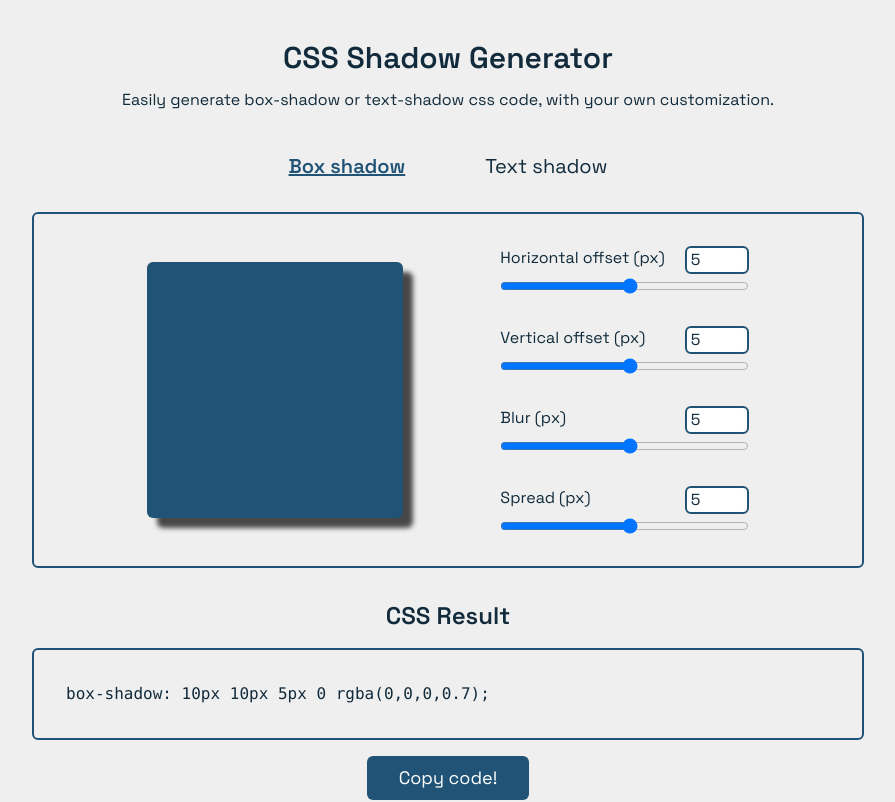
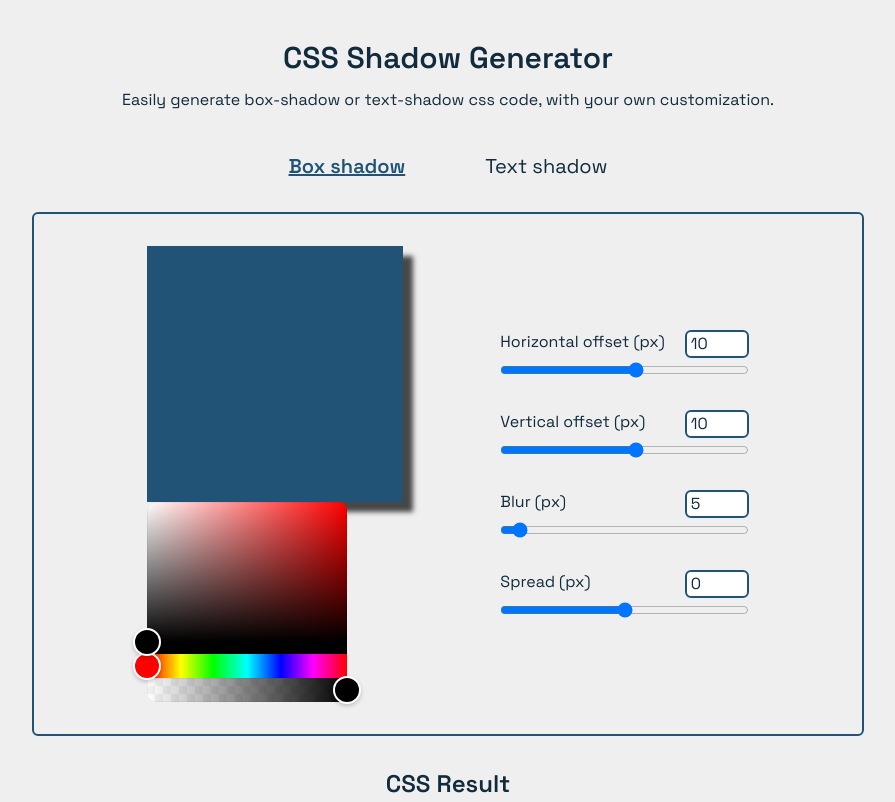
Before and after one commit to up2dul/css-shadow-generator, a React (Vite) app: page /box-shadow in a window 1280 px wide. Shown: the top 802 px of the page, without its empty margins (192-1087 px from the left). Built offline with nearby package versions, Linux system fonts and the light colour scheme.

Commit message:
feat: implement redux-toolkit to slider

```diff
--- a/src/components/box-demo.jsx
+++ b/src/components/box-demo.jsx
@@ -14,10 +14,8 @@ export const BoxDemo = () => {
 
   return (
     <div
-      className='p-32 bg-custom-turquoise rounded-md'
-      style={{
-        boxShadow: boxShadowResult
-      }}
+      className='p-32 bg-custom-turquoise'
+      style={{ boxShadow: boxShadowResult }}
     >
     </div>
   );
--- a/src/components/index.js
+++ b/src/components/index.js
@@ -2,6 +2,7 @@ export * from './header';
 export * from './navbar';
 export * from './slider';
 export * from './box-demo';
+export * from './color-picker';
 export * from './box-result';
 export * from './button';
 export * from './footer';
--- a/src/components/slider.jsx
+++ b/src/components/slider.jsx
@@ -1,33 +1,35 @@
-import React, { useState } from 'react';
+import React, { useEffect, useState } from 'react';
+import { changeValue } from '@/features/box-shadow/box-shadow-slice';
+import { useDispatch } from 'react-redux';
 
-export const Slider = ({ name, sliderValue, onSliderChange }) => {
+export const Slider = ({ shadowType, name, text, sliderValue }) => {
   const [inputValue, setInputValue] = useState(sliderValue);
+  const dispatch = useDispatch();
 
-  const handleChange = (e) => {
-    setInputValue(e.target.value);
-    onSliderChange(sliderValue);
-  }
+  useEffect(() => {
+    if (shadowType === 'box') dispatch(changeValue({ name, newValue: inputValue }));
+  }, [inputValue]);
 
   return (
     <div>
       <div className='flex justify-between'>
-        <label>{name} (px)</label>
+        <label>{text} (px)</label>
         <input
           type='number'
-          min='-100'
+          min={name === 'blur' ? '0' : '-100'}
           max='100'
           className='w-16 px-1 ml-5 border-solid border-2 border-custom-turquoise rounded-md'
           value={inputValue}
-          onChange={handleChange}
+          onInput={(e) => setInputValue(e.target.value)}
         />
       </div>
       <input
         type='range'
-        min='-100'
+        min={name === 'blur' ? '0' : '-100'}
         max='100'
         className='block w-full mt-1'
         value={inputValue}
-        onChange={handleChange}
+        onInput={(e) => setInputValue(e.target.value)}
       />
     </div>
   );
--- a/src/configs/box-sliders.js
+++ b/src/configs/box-sliders.js
@@ -1,6 +1,6 @@
 export const configBoxSliders = [
-  { name: 'Horizontal offset', defaultValue: 5,  },
-  { name: 'Vertical offset', defaultValue: 5,  },
-  { name: 'Blur', defaultValue: 5,  },
-  { name: 'Spread', defaultValue: 5,  },
+  { name: 'hOffset', text: 'Horizontal offset', defaultValue: 10,  },
+  { name: 'vOffset', text: 'Vertical offset', defaultValue: 10,  },
+  { name: 'blur', text: 'Blur', defaultValue: 5,  },
+  { name: 'spread', text: 'Spread', defaultValue: 0,  },
 ];
--- a/src/features/box-shadow/box-shadow-slice.js
+++ b/src/features/box-shadow/box-shadow-slice.js
@@ -6,7 +6,7 @@ const initialState = {
   vOffset: 10,
   blur: 5,
   spread: 0,
-  color: 'rgba(0,0,0,0.7)',
+  color: 'rgba(0, 0, 0, 0.7)',
 }
 
 const boxShadowSlice = createSlice({
@@ -14,11 +14,18 @@ const boxShadowSlice = createSlice({
   initialState,
   reducers: {
     changeValue: (state, action) => {
-      const { name, newValue } = action;
-      const newVal = { [name]: newValue }
-      return {...state, newVal}
+      const { name, newValue } = action.payload;
+      state[name] = parseInt(newValue);
+      return state;
+    },
+    changeColor: (state, action) => {
+      const { newColor } = action.payload;
+      state.color = newColor;
+      return state;
     }
   }
 });
 
+export const { changeValue, changeColor } = boxShadowSlice.actions;
+
 export default boxShadowSlice.reducer;
--- a/src/pages/box-shadow.jsx
+++ b/src/pages/box-shadow.jsx
@@ -1,6 +1,6 @@
 import React from 'react';
 import { Container } from '@/layouts';
-import { BoxDemo, BoxResult, Slider } from '@/components';
+import { BoxDemo, BoxResult, ColorPicker, Slider } from '@/components';
 import { configBoxSliders as boxSliders } from '@/configs';
 
 export const BoxShadow = () => (
@@ -8,14 +8,16 @@ export const BoxShadow = () => (
     <Container isFlex>
       <div>
         <BoxDemo />
+        <ColorPicker />
       </div>
       <div className='flex flex-col gap-8'>
-        {boxSliders.map(({ name, defaultValue }, idx) => (
+        {boxSliders.map(({ name, text, defaultValue }, idx) => (
           <Slider
             key={idx}
+            shadowType='box'
             name={name}
+            text={text}
             sliderValue={defaultValue}
-            // onSliderChange={}
           />
         ))}
       </div>
```
